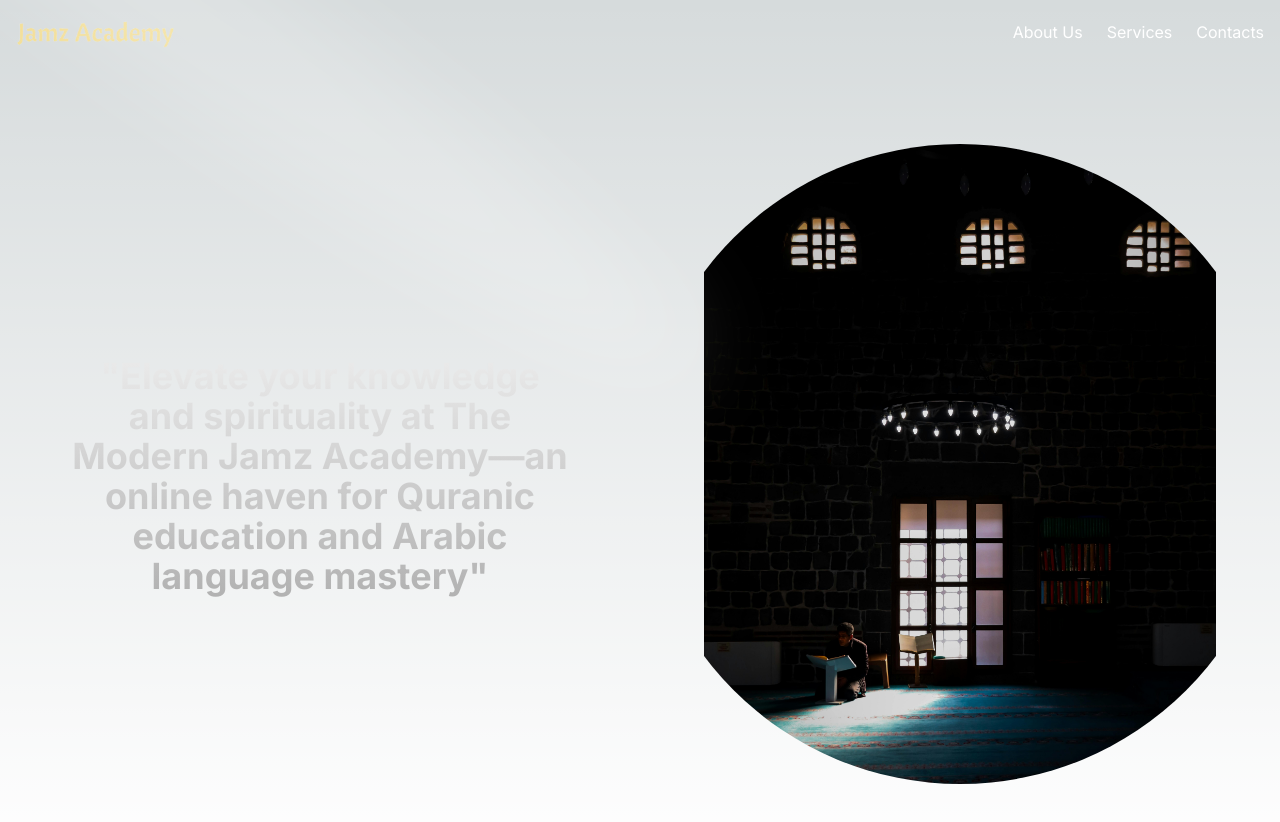
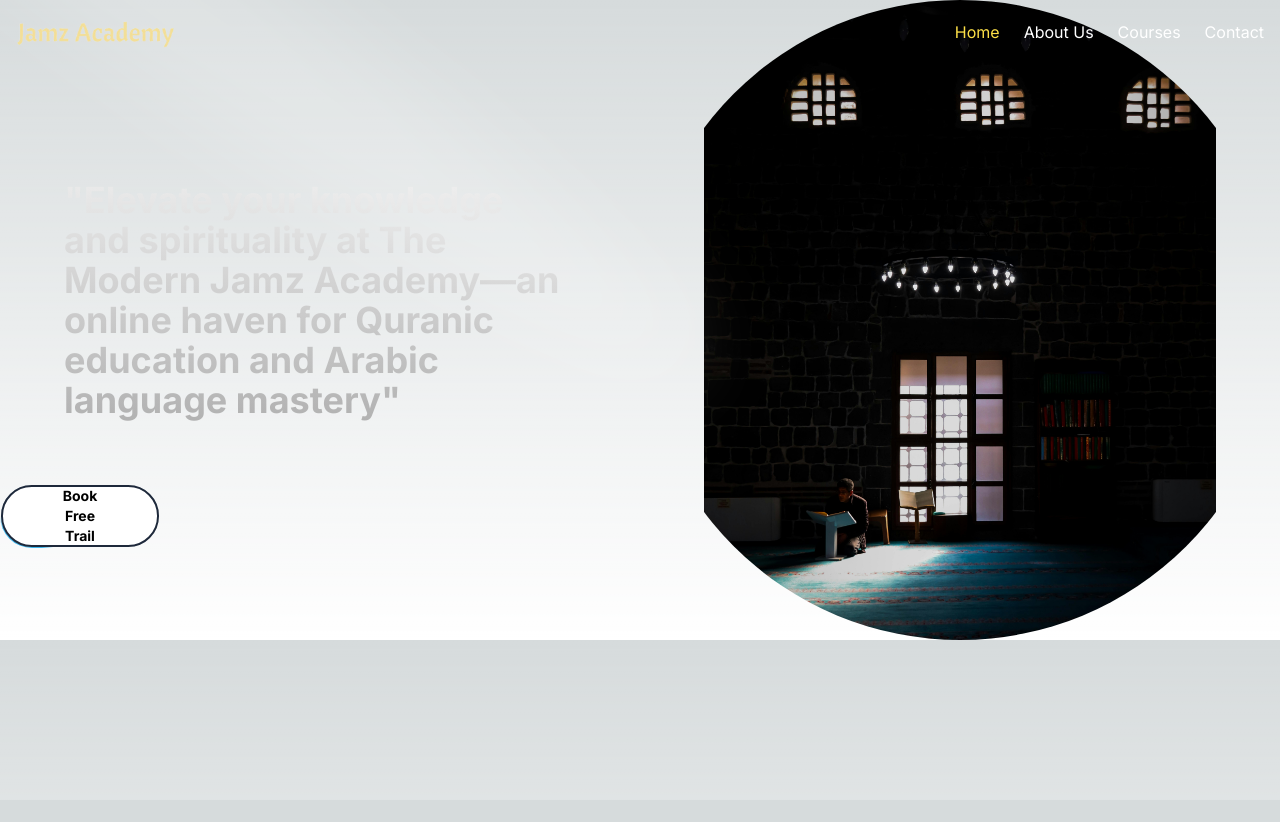
Before and after one commit to ibsharakrami/thejamzacademy, a Next.js app: page / in a window 1280 px wide. Shown: the top 822 px of the page. After the commit the page ends 800 px from the top, so only its background shows below. Built offline with nearby package versions, Linux system fonts and the light colour scheme.

Commit message:
jamz navbar

```diff
--- a/src/app/globals.css
+++ b/src/app/globals.css
@@ -31,3 +31,10 @@ body {
     text-wrap: balance;
   }
 }
+
+
+.activeLink{
+
+
+  @apply  text-yellow-300;
+}
--- a/src/app/page.js
+++ b/src/app/page.js
@@ -4,17 +4,24 @@ import Image from "next/image";
 // import logo from "../assets/image/jamz.png";
 import { Spotlight } from "@/components/ui/Spotlight";
 import { cn } from "@/utils/cn";
+import { Button } from "@/components/ui/moving-border";
 export default function Home() {
   return (
-    <div className="container mx-auto md:flex items-center justify-center h-screen">
+    <div className="container mx-auto md:flex items-center justify-center md:h-[85%]">
     <Spotlight
       className="-top-40 left-0 md:left-60 md:-top-20"
       fill="white"
     />
-    <div className="w-full item-center h-1/2 flex items-center justify-center " >
-    <h1 className=" text-xl md:text-4xl font-bold text-center bg-clip-text text-transparent bg-gradient-to-b from-neutral-50 to-neutral-400 bg-opacity-50  md:p-16 mt-6 p-4">"Elevate your knowledge and spirituality at The Modern Jamz Academy—an online haven for Quranic education and Arabic language mastery"</h1>
+    <div className="w-full flex flex-col " >
+    <h1 className=" text-xl md:text-4xl font-bold bg-clip-text text-transparent bg-gradient-to-b from-neutral-50 to-neutral-400 bg-opacity-50  md:p-16 mt-6 p-4">"Elevate your knowledge and spirituality at The Modern Jamz Academy—an online haven for Quranic education and Arabic language mastery"</h1>
+    <Button
+        borderRadius="2rem"
+        className=" border-[2px]  text-black bg-white font-bold   md:px-16  px-4 text-"
+      >
+        Book Free Trail
+      </Button>
     </div>
-    <div className="w-full item-center h-1/2 flex items-center justify-center">
+    <div className="w-full item-center h-1/2 flex items-center justify-center ">
       <img
       src={'/image/landing.jpg' }
 
--- a/src/components/ui/Nav2.tsx
+++ b/src/components/ui/Nav2.tsx
@@ -1,6 +1,8 @@
 "use client";
-import React, { useState } from 'react';
+import React, { useEffect, useState } from 'react';
 import Link from 'next/link';
+
+import { usePathname } from 'next/navigation'
 
 
 export function Nav2() {
@@ -10,9 +12,20 @@ export function Nav2() {
     setIsMenuOpen(!isMenuOpen);
   };
 
+  const [activeLink, setActiveLink] = useState("");
+
+  const pathname = usePathname()
+
+
+  // useEffect(() => {
+
+  //   setActiveLink(router.pathname)
+  // }, [router.pathname])
+
+
   return (
     <>
-      <div className="w-full sticky top-0">
+      <div className="w-full fixed left-0 right-0 top-0 z-50">
         <div className="container mx-auto px-4 h-full">
           <div className="h-16  items-center flex justify-between ">
 
@@ -38,25 +51,30 @@ export function Nav2() {
             {/* Navigation Links */}
             <ul className={`md:flex ${isMenuOpen ? 'block' : 'hidden'} hidden gap-x-6 text-white`}>
               <li>
-                <Link href="/about">
+                <Link href="/" className={pathname == "/" ? "activeLink" : "none"}>
+                  <p>Home</p>
+                </Link>
+              </li>
+              <li>
+                <Link href="/about" className={pathname == "/about" ? "activeLink" : "none"}>
                   <p>About Us</p>
                 </Link>
               </li>
               <li>
-                <Link href="/">
-                  <p>Services</p>
+                <Link href="/about" className={pathname == "/about" ? "activeLink" : "none"}>
+                  <p>Courses</p>
                 </Link>
               </li>
               <li>
-                <Link href="/contacts">
-                  <p>Contacts</p>
+                <Link href="/contacts" className={pathname == "/contacts" ? "activeLink" : "none"}>
+                  <p>Contact</p>
                 </Link>
               </li>
             </ul>
 
           </div>
           <ul className={`md:flex ${isMenuOpen ? 'block' : 'hidden'} md:hidden gap-x-6 text-white   flex flex-col justify-center items-center`}>
-          <li className='w-full h-16 flex items-center justify-center border-t-white border-b'>
+            <li className='w-full h-16 flex items-center justify-center border-t-white border-b'>
               <Link href="/" onClick={toggleMenu}>
                 <p className='text-white font-bold text-2xl '>Home</p>
               </Link>
@@ -73,7 +91,7 @@ export function Nav2() {
             </li>
             <li className='w-full h-16 flex items-center justify-center border-t-white border-b'>
               <Link href="/contacts" onClick={toggleMenu}>
-                <p className='text-white font-bold text-2xl'>Contacts</p>
+                <p className='text-white font-bold text-2xl'>Contact</p>
               </Link>
             </li>
           </ul>
--- /dev/null
+++ b/src/components/ui/moving-border.tsx
@@ -0,0 +1,139 @@
+"use client";
+import React from "react";
+import {
+  motion,
+  useAnimationFrame,
+  useMotionTemplate,
+  useMotionValue,
+  useTransform,
+} from "framer-motion";
+import { useRef } from "react";
+import { cn } from "@/utils/cn";
+
+export function Button({
+  borderRadius = "1.75rem",
+  children,
+  as: Component = "button",
+  containerClassName,
+  borderClassName,
+  duration,
+  className,
+  ...otherProps
+}: {
+  borderRadius?: string;
+  children: React.ReactNode;
+  as?: any;
+  containerClassName?: string;
+  borderClassName?: string;
+  duration?: number;
+  className?: string;
+  [key: string]: any;
+}) {
+  return (
+    <Component
+      className={cn(
+        "bg-transparent relative text-xl  h-16 w-40 p-[1px] overflow-hidden ",
+        containerClassName
+      )}
+      style={{
+        borderRadius: borderRadius,
+      }}
+      {...otherProps}
+    >
+      <div
+        className="absolute inset-0"
+        style={{ borderRadius: `calc(${borderRadius} * 0.96)` }}
+      >
+        <MovingBorder duration={duration} rx="30%" ry="30%">
+          <div
+            className={cn(
+              "h-20 w-20 opacity-[0.8] bg-[radial-gradient(var(--sky-500)_40%,transparent_60%)]",
+              borderClassName
+            )}
+          />
+        </MovingBorder>
+      </div>
+
+      <div
+        className={cn(
+          "relative bg-slate-900/[0.8] border border-slate-800 backdrop-blur-xl text-white flex items-center justify-center w-full h-full text-sm antialiased",
+          className
+        )}
+        style={{
+          borderRadius: `calc(${borderRadius} * 0.96)`,
+        }}
+      >
+        {children}
+      </div>
+    </Component>
+  );
+}
+
+export const MovingBorder = ({
+  children,
+  duration = 2000,
+  rx,
+  ry,
+  ...otherProps
+}: {
+  children: React.ReactNode;
+  duration?: number;
+  rx?: string;
+  ry?: string;
+  [key: string]: any;
+}) => {
+  const pathRef = useRef<any>();
+  const progress = useMotionValue<number>(0);
+
+  useAnimationFrame((time) => {
+    const length = pathRef.current?.getTotalLength();
+    if (length) {
+      const pxPerMillisecond = length / duration;
+      progress.set((time * pxPerMillisecond) % length);
+    }
+  });
+
+  const x = useTransform(
+    progress,
+    (val) => pathRef.current?.getPointAtLength(val).x
+  );
+  const y = useTransform(
+    progress,
+    (val) => pathRef.current?.getPointAtLength(val).y
+  );
+
+  const transform = useMotionTemplate`translateX(${x}px) translateY(${y}px) translateX(-50%) translateY(-50%)`;
+
+  return (
+    <>
+      <svg
+        xmlns="http://www.w3.org/2000/svg"
+        preserveAspectRatio="none"
+        className="absolute h-full w-full"
+        width="100%"
+        height="100%"
+        {...otherProps}
+      >
+        <rect
+          fill="none"
+          width="100%"
+          height="100%"
+          rx={rx}
+          ry={ry}
+          ref={pathRef}
+        />
+      </svg>
+      <motion.div
+        style={{
+          position: "absolute",
+          top: 0,
+          left: 0,
+          display: "inline-block",
+          transform,
+        }}
+      >
+        {children}
+      </motion.div>
+    </>
+  );
+};
--- a/tailwind.config.js
+++ b/tailwind.config.js
@@ -1,3 +1,9 @@
+const defaultTheme = require("tailwindcss/defaultTheme");
+const colors = require("tailwindcss/colors");
+const {
+  default: flattenColorPalette,
+} = require("tailwindcss/lib/util/flattenColorPalette");
+
 /** @type {import('tailwindcss').Config} */
 module.exports = {
   content: [
@@ -15,6 +21,7 @@ module.exports = {
       },
       animation: {
         spotlight: "spotlight 2s ease .75s 1 forwards",
+        "meteor-effect": "meteor 5s linear infinite",
       },
       keyframes: {
         spotlight: {
@@ -27,8 +34,48 @@ module.exports = {
             transform: "translate(-50%,-40%) scale(1)",
           },
         },
+        meteor: {
+          "0%": { transform: "rotate(215deg) translateX(0)", opacity: "1" },
+          "70%": { opacity: "1" },
+          "100%": {
+            transform: "rotate(215deg) translateX(-500px)",
+            opacity: "0",
+          },
+        },
       },
     },
+
+
+
+    screens: {
+      'sm': '640px',
+      // => @media (min-width: 640px) { ... }
+
+      'md': '768px',
+      // => @media (min-width: 768px) { ... }
+
+      'lg': '1024px',
+      // => @media (min-width: 1024px) { ... }
+
+      'xl': '1280px',
+      // => @media (min-width: 1280px) { ... }
+
+      '2xl': '1536px',
+      // => @media (min-width: 1536px) { ... }
+    }
   },
-  plugins: [],
+  plugins: [
+    addVariablesForColors,
+  ],
 };
+
+function addVariablesForColors({ addBase, theme }) {
+  let allColors = flattenColorPalette(theme("colors"));
+  let newVars = Object.fromEntries(
+    Object.entries(allColors).map(([key, val]) => [`--${key}`, val])
+  );
+
+  addBase({
+    ":root": newVars,
+  });
+}
```
